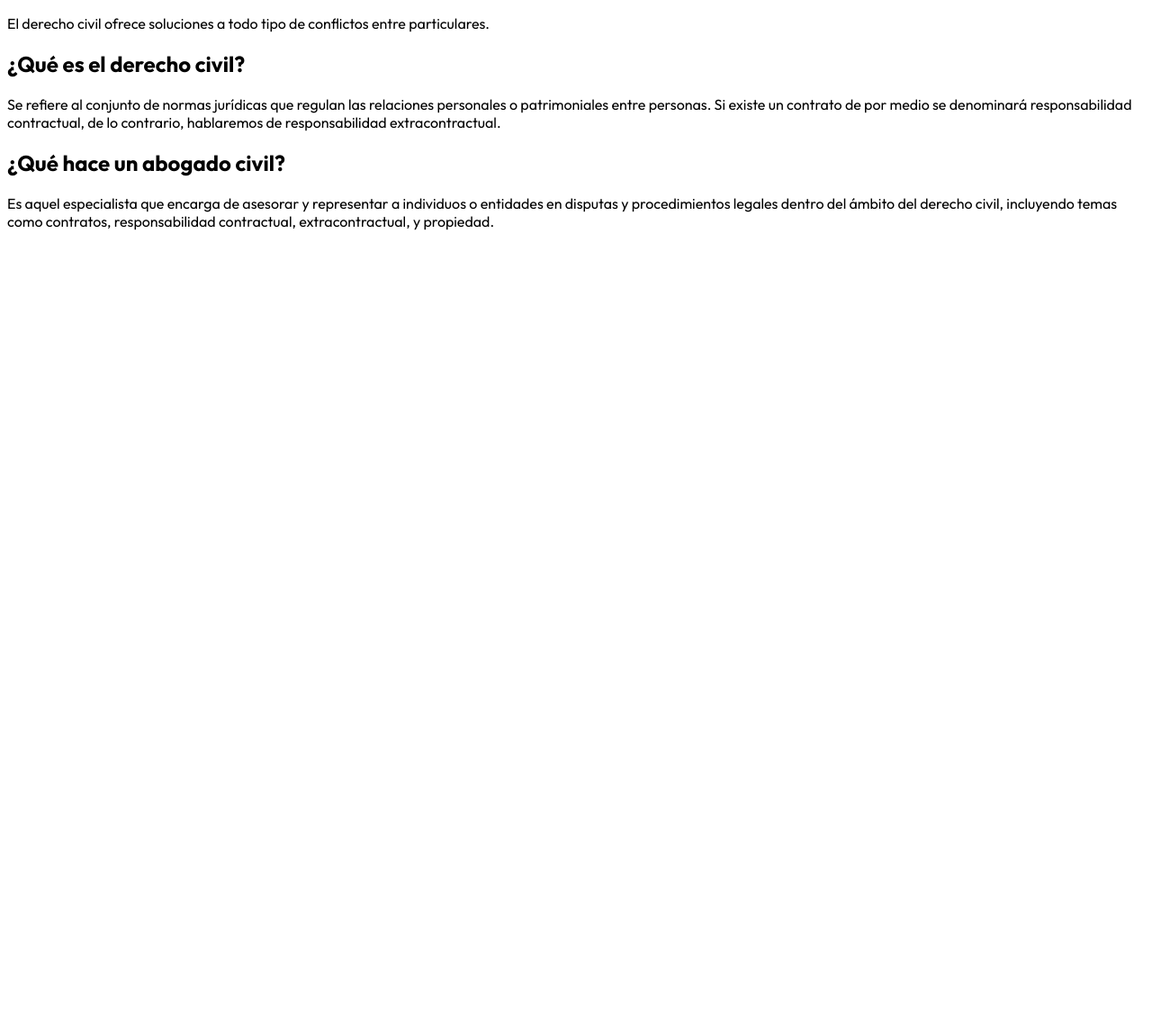
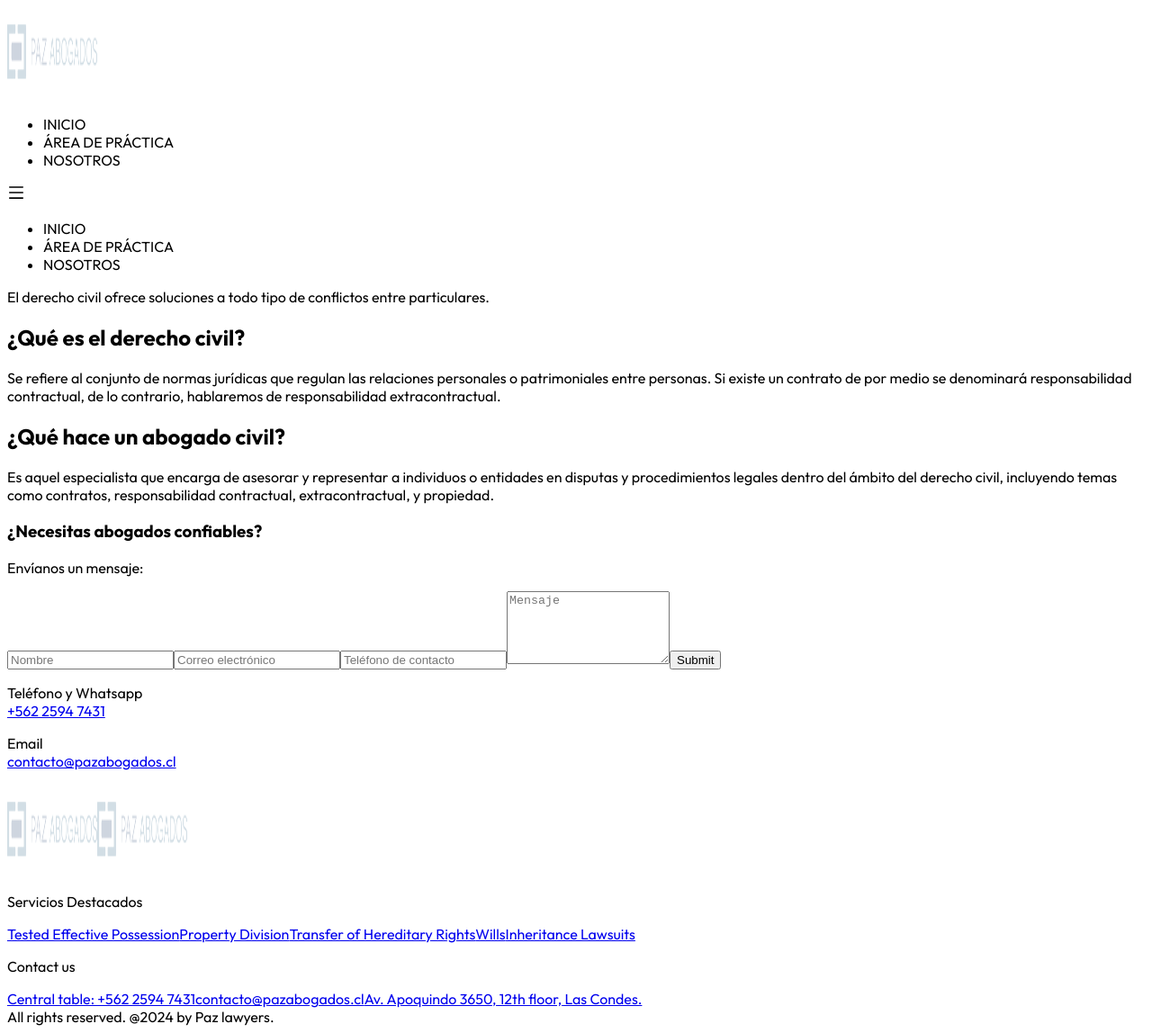
Before and after one commit to jamesJong99/pazabogados, a Next.js app: page /contacts in a window 1280 px wide. Shown: the whole page at 90% size. Before the commit the page ends 800 px from the top, so only its background shows below. Built offline with nearby package versions, Linux system fonts and the light colour scheme.

Commit message:
updated contact

```diff
--- a/app/contacts/page.tsx
+++ b/app/contacts/page.tsx
@@ -1,37 +1,14 @@
 "use client"
 import { useRouter, useSearchParams } from "next/navigation";
+import ContactSection from "@/components/homePageSections/ContactSection";
 const Contacts = () => {
     const router = useRouter()
     const searchParams = useSearchParams();
     const id = searchParams.get('id');
-
     return (
-        <section className="preguntas">
-    <p className="fh1 fadeup in-view">
-      El derecho civil ofrece soluciones a todo tipo de conflictos{" "}
-      <span className="celeste">entre particulares.</span>{" "}
-    </p>
-    <div className="fadelay in-view">
-      <h2 className="accordion">¿Qué es el derecho civil?</h2>
-      <div className="panel">
-        <p>
-          Se refiere al conjunto de normas jurídicas que regulan las relaciones
-          personales o patrimoniales entre personas. Si existe un contrato de
-          por medio se denominará responsabilidad contractual, de lo contrario,
-          hablaremos de responsabilidad extracontractual.
-        </p>
-      </div>
-      <h2 className="accordion">¿Qué hace un abogado civil?</h2>
-      <div className="panel">
-        <p>
-          Es aquel especialista que encarga de asesorar y representar a
-          individuos o entidades en disputas y procedimientos legales dentro del
-          ámbito del derecho civil, incluyendo temas como contratos,
-          responsabilidad contractual, extracontractual, y propiedad.
-        </p>
-      </div>
-    </div>
-  </section>
+        <>
+            <ContactSection />
+        </>
     );
 }
 
--- a/app/layout.tsx
+++ b/app/layout.tsx
@@ -2,7 +2,9 @@
 import type { Metadata } from "next";
 import { Outfit } from "next/font/google";
 import { ThemeProvider } from "@/components/theme-provider";
-import Script from 'next/script'
+import { CarouselSection, BannerSection, FAQSection, ProductionSection } from "@/components/homePageSections"
+import Header from "@/components/Header"
+import Footer from "@/components/Footer"
 
 const outfit = Outfit({ subsets: ["latin"] });
 
@@ -30,7 +32,11 @@ export default function RootLayout({
             enableSystem
             disableTransitionOnChange
           >
+            <Header />
             {children}
+            <ProductionSection />
+            <FAQSection />
+            <Footer />
           </ThemeProvider>
         </body>
       </html>
--- a/app/page.tsx
+++ b/app/page.tsx
@@ -17,12 +17,8 @@ const Home = () => {
   }, []);
   return (
     <>
-      <Header />
       <BannerSection />
       <CarouselSection />
-      <ProductionSection />
-      <FAQSection />
-      <Footer />
     </>
   )
 }
--- a/components/Footer.tsx
+++ b/components/Footer.tsx
@@ -3,10 +3,10 @@ const Footer = () => {
     <footer
       className=" border-t-[1px] hidden md:block"
     >
-      <div className="flex justify-evenly gap-4 p-4">
+      <div className="flex justify-evenly gap-4">
         <div>
-          <div className="flex flex-col p-4 cursor-pointer text-xl">
-            All rights reserved. @2024 by Hook Brand.
+          <div className="flex flex-col cursor-pointer text-xl">
+            All rights reserved. @2024 by Paz lawyers.
           </div>
         </div>
       </div>
--- a/components/Header/logo.tsx
+++ b/components/Header/logo.tsx
@@ -5,7 +5,7 @@ import Link from "next/link";
 export const Logo = () => {
   return (
     <div>
-      <a href="#">
+      <Link href="/">
         <Image
           src="/images/logos/logo.png"
           className="h-[72px] w-auto"
@@ -14,7 +14,7 @@ export const Logo = () => {
           alt="logo"
           priority
         />
-      </a>
+      </Link>
     </div>
   );
 };
--- /dev/null
+++ b/components/homePageSections/ContactSection.tsx
@@ -0,0 +1,32 @@
+const ContactSection = () => {
+    return (
+        <section className="preguntas text-black grid grid-cols-[50px_minmax(1fr,_1fr)_50px] gap-[50px] max-w-[80%] m-[4.5rem]">
+            <p className="fh1 fadeup in-view">
+                El derecho civil ofrece soluciones a todo tipo de conflictos{" "}
+                <span className="celeste">entre particulares.</span>{" "}
+            </p>
+            <div className="fadelay in-view">
+                <h2 className="accordion">¿Qué es el derecho civil?</h2>
+                <div className="panel text-black">
+                    <p>
+                        Se refiere al conjunto de normas jurídicas que regulan las relaciones
+                        personales o patrimoniales entre personas. Si existe un contrato de
+                        por medio se denominará responsabilidad contractual, de lo contrario,
+                        hablaremos de responsabilidad extracontractual.
+                    </p>
+                </div>
+                <h2 className="accordion">¿Qué hace un abogado civil?</h2>
+                <div className="panel">
+                    <p>
+                        Es aquel especialista que encarga de asesorar y representar a
+                        individuos o entidades en disputas y procedimientos legales dentro del
+                        ámbito del derecho civil, incluyendo temas como contratos,
+                        responsabilidad contractual, extracontractual, y propiedad.
+                    </p>
+                </div>
+            </div>
+        </section>
+    );
+}
+
+export default ContactSection;
```
